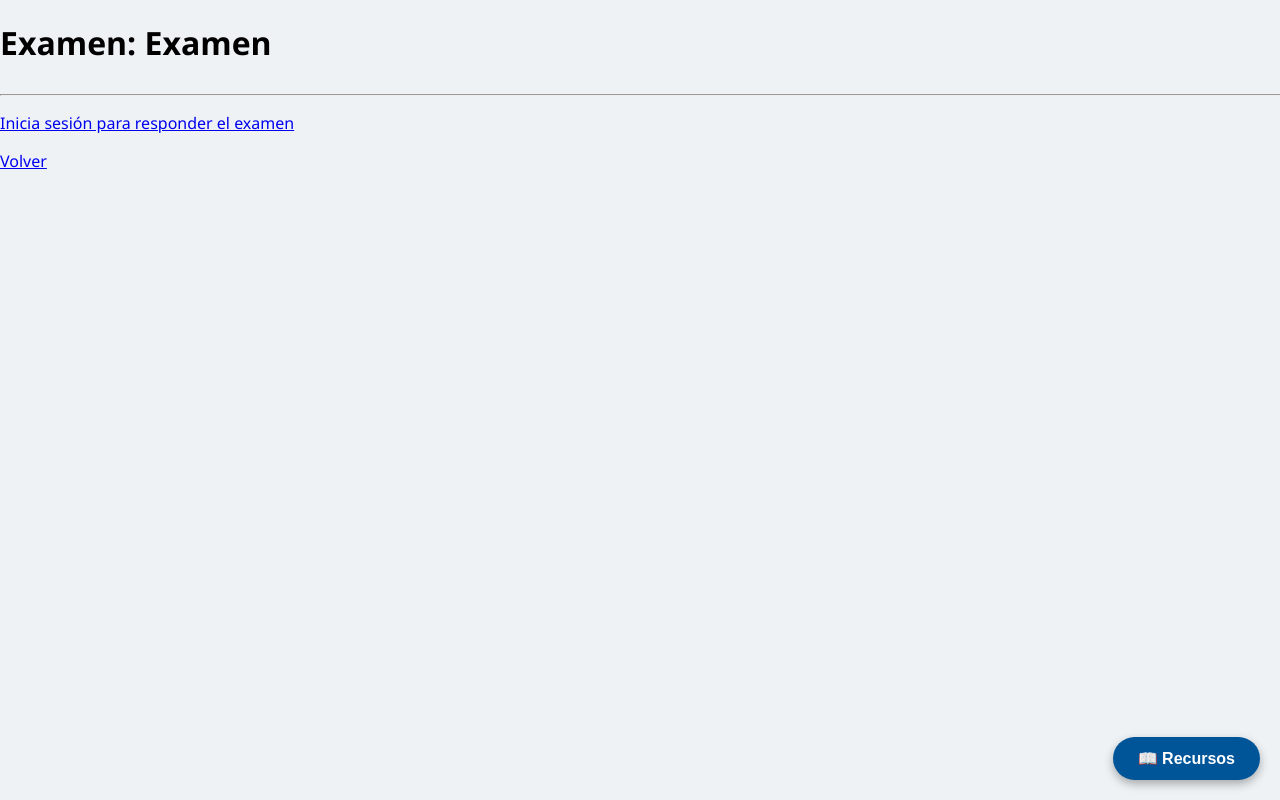
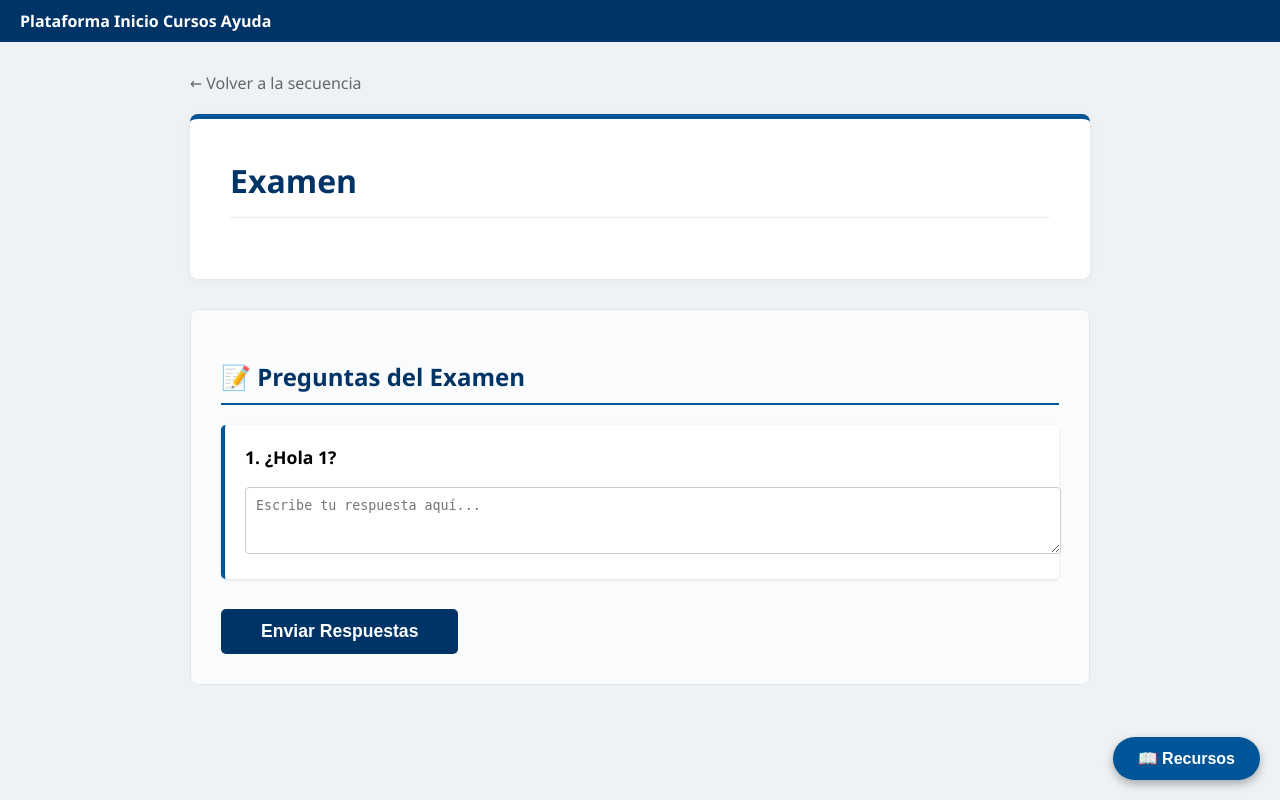
Before and after one commit to Jupazumur/Proyecto_IngSoft2_2025-2, a Django app: page /examen/53/ in a window 1280 px wide. Run offline with Django 5.2, Linux system fonts and the light colour scheme; data comes from the database, SQL or seed files in the repository; both versions use the stored data as it was after the commit; some libraries are stand-ins or nearby versions.

Commit message:
Foros, examenes y cuestionarios solucionado

```diff
--- a/contenido/static/contenido/css/estilos.css
+++ b/contenido/static/contenido/css/estilos.css
@@ -599,3 +599,65 @@ hr {
     border: 1px solid #dee2e6;
     border-radius: 4px;
 }
+
+/* =========================================
+   ESTILOS EXCLUSIVOS PARA DETALLES (Foro, Examen, Cuestionario)
+   ========================================= */
+
+/* 1. Contenedor Principal Centrado */
+.detalle-contenedor {
+    max-width: 900px;       /* Ancho máximo ideal para lectura */
+    margin: 30px auto;      /* Centrado en la pantalla */
+    padding: 0 20px;
+}
+
+/* 2. Tarjeta Superior (Donde va el Título, Foto y Descripción) */
+.detalle-tarjeta-superior {
+    background-color: white;
+    padding: 40px;
+    border-radius: 8px;     /* Bordes redondeados */
+    box-shadow: 0 2px 10px rgba(0,0,0,0.05); /* Sombra suave */
+    border-top: 5px solid #005599; /* Detalle azul arriba */
+    margin-bottom: 30px;    /* Separación con la parte de abajo */
+}
+
+.detalle-titulo {
+    color: #003366;
+    margin-top: 0;
+    padding-bottom: 15px;
+    border-bottom: 1px solid #eee;
+    font-size: 2rem;
+}
+
+/* 3. Sección Inferior (Comentarios o Preguntas) */
+.detalle-seccion-inferior {
+    background-color: #f9fbfd; /* Fondo ligeramente diferente */
+    padding: 30px;
+    border-radius: 8px;
+    border: 1px solid #e1e8ed;
+}
+
+.detalle-subtitulo {
+    color: #003366;
+    font-size: 1.5rem;
+    margin-bottom: 20px;
+    display: flex;
+    align-items: center;
+    gap: 10px;
+    font-weight: bold;
+    border-bottom: 2px solid #005599;
+    padding-bottom: 10px;
+    display: block; /* Asegura que ocupe toda la linea */
+    width: 100%;
+    clear: both;
+}
+
+/* Botón de volver mejorado */
+.btn-volver-detalle {
+    display: inline-block;
+    margin-bottom: 20px;
+    color: #666;
+    text-decoration: none;
+    font-weight: 500;
+}
+.btn-volver-detalle:hover { color: #003366; text-decoration: underline; }
--- a/contenido/templates/contenido/examen_detalle.html
+++ b/contenido/templates/contenido/examen_detalle.html
@@ -1,105 +1,87 @@
+{% load static %}
 <!DOCTYPE html>
 <html lang="es">
 <head>
-    <meta charset="UTF-8">
-    {% load static %}
+    <meta charset="utf-8">
+    <title>{{ examen.titulo }}</title>
     <link rel="stylesheet" href="{% static 'contenido/css/estilos.css' %}">
-    <title>Examen: {{ examen.titulo }}</title>
 </head>
 <body>
 
+    <header>
+        <div class="navbar">
+            <strong>Plataforma</strong>
+            <a href="{% url 'teaching_sequence' %}">Inicio</a>
+            <a href="#">Cursos</a>
+            <a href="#">Ayuda</a>
+        </div>
+        <div style="float: right;">
+            {% if user.is_authenticated %}
+                {{ user.username }} |
+                <form action="{% url 'logout' %}" method="post" style="display:inline;">{% csrf_token %}<button style="background:none;border:none;color:white;cursor:pointer;">Salir</button></form>
+            {% endif %}
+        </div>
+    </header>
 
-<h1>Examen: {{ examen.titulo }}</h1>
+    <div class="detalle-contenedor">
+        <a href="{% url 'teaching_sequence' %}" class="btn-volver-detalle">← Volver a la secuencia</a>
 
-{% if examen.descripcion %}
-<div>
+        <div class="detalle-tarjeta-superior">
+            <h1 class="detalle-titulo">{{ examen.titulo }}</h1>
+            <div class="descripcion">
                 {{ examen.descripcion|safe }}
             </div>
+             {% if user.is_staff %}
+                <div style="margin-top: 15px;">
+                     <a href="{% url 'editar_examen_desc' componente_id=examen.componente.id %}" style="color: #005599; font-weight: bold;">✏️ Editar instrucciones</a>
+                </div>
             {% endif %}
+        </div>
 
-<hr>
+        <div class="detalle-seccion-inferior">
+            <h2 class="detalle-subtitulo">📝 Preguntas del Examen</h2>
 
-{% if mensaje %}
-    <p style="color: green;">{{ mensaje }}</p>
-{% endif %}
-
-{% if preguntas %}
-    {% if user.is_authenticated %}
-        {% if puede_acceder %}
             <form method="post">
                 {% csrf_token %}
+
                 {% for pregunta in preguntas %}
-                    <div style="margin-bottom: 20px;">
-                        <strong>{{ forloop.counter }}. {{ pregunta.texto }}</strong><br>
-                        {% if pregunta.tipo == 'abierta' %}
-                            <textarea name="pregunta_{{ pregunta.id }}" rows="2" style="width:100%;"></textarea>
-                        {% elif pregunta.tipo == 'opcion_multiple' %}
+                    <div style="background: white; padding: 20px; border-radius: 5px; margin-bottom: 20px; border-left: 4px solid #005599; box-shadow: 0 1px 3px rgba(0,0,0,0.1);">
+                        <p style="font-weight: bold; font-size: 1.1rem; margin-top: 0;">{{ forloop.counter }}. {{ pregunta.texto }}</p>
+
+                        {% if pregunta.tipo == 'opcion_multiple' %}
+                            <div style="margin-left: 15px;">
                                 {% for opcion in pregunta.opciones.all %}
-                                <label>
-                                    <input type="radio" name="pregunta_{{ pregunta.id }}" value="{{ opcion.id }}"> {{ opcion.texto }}
-                                </label><br>
+                                    <div style="margin-bottom: 8px;">
+                                        <label style="cursor: pointer;">
+                                            <input type="radio" name="pregunta_{{ pregunta.id }}" value="{{ opcion.id }}" required>
+                                            {{ opcion.texto }}
+                                        </label>
+                                    </div>
                                 {% endfor %}
+                            </div>
+                        {% else %}
+                            <textarea name="pregunta_{{ pregunta.id }}" rows="3" class="form-control" style="width: 100%; border: 1px solid #ccc; padding: 10px; border-radius: 4px;" placeholder="Escribe tu respuesta aquí..." required></textarea>
                         {% endif %}
                     </div>
                 {% endfor %}
-                <button type="submit">Enviar respuestas</button>
+
+                <button type="submit" class="btn-login" style="width: auto; padding: 12px 40px; margin-top: 10px;">Enviar Respuestas</button>
             </form>
-        {% else %}
-            <div style="background-color: #ffe6e6; border: 2px solid #ff0000; padding: 15px; border-radius: 5px; margin: 20px 0;">
-                <h3 style="color: #cc0000; margin-top: 0;">Acceso restringido</h3>
-                <p style="color: #cc0000; margin-bottom: 0;">Has agotado el número máximo de intentos permitidos para este examen. No puedes realizar más intentos.</p>
         </div>
-            <p style="color: #666;">Si necesitas más intentos, contacta con el administrador del curso.</p>
-        {% endif %}
-    {% else %}
-        <p><a href="{% url 'login' %}?next={{ request.path }}">Inicia sesión para responder el examen</a></p>
-    {% endif %}
-{% else %}
-    <p>No hay preguntas en este examen.</p>
-{% endif %}
-<a href="{% url 'teaching_sequence' %}">Volver</a>
+    </div>
 
     {% if glosario_global or user.is_staff %}
-    <button class="btn-conceptos-global" onclick="toggleGlosario()">
-        📖 Recursos
-    </button>
-
+        <button class="btn-conceptos-global" onclick="toggleGlosario()">📖 Recursos</button>
         <div id="caja-glosario" class="caja-conceptos-global">
              <div style="display: flex; justify-content: space-between; align-items: center; border-bottom: 2px solid #005599; padding-bottom: 10px; margin-bottom: 10px;">
-            <h3 style="margin: 0; color: #005599; font-size: 1.2rem;">
-                {{ glosario_global.titulo|default:"Recursos del Curso" }}
-            </h3>
+                <h3 style="margin: 0; color: #005599; font-size: 1.2rem;">{{ glosario_global.titulo|default:"Recursos" }}</h3>
                 <span onclick="toggleGlosario()" style="cursor: pointer; font-size: 1.5rem; color: #999;">&times;</span>
             </div>
-
-        <div style="font-size: 0.95rem; line-height: 1.5;">
-            {% if glosario_global %}
-                {{ glosario_global.contenido|safe }}
-            {% else %}
-                <p><em>No hay contenido definido aún.</em></p>
+            <div>{{ glosario_global.contenido|safe }}</div>
+            {% if user.is_staff %}<div style="text-align: right; margin-top:10px;"><a href="{% url 'editar_glosario_global' %}" style="background:#ff9800;color:white;padding:5px;text-decoration:none;border-radius:3px;font-size:0.8rem;">Editar</a></div>{% endif %}
+        </div>
+        <script>function toggleGlosario(){var c=document.getElementById('caja-glosario');c.style.display=(c.style.display==='none'||c.style.display==='')?'block':'none';}</script>
     {% endif %}
-        </div>
-
-        {% if user.is_staff %}
-            <div style="margin-top: 15px; text-align: right;">
-                <a href="{% url 'editar_glosario_global' %}" style="background-color: #ff9800; color: white; padding: 5px 10px; text-decoration: none; border-radius: 4px; font-size: 0.8rem;">
-                    ✏️ Editar Contenido
-                </a>
-            </div>
-        {% endif %}
-    </div>
-{% endif %}
-
-<script>
-    function toggleGlosario() {
-        var caja = document.getElementById('caja-glosario');
-        if (caja.style.display === "none" || caja.style.display === "") {
-            caja.style.display = "block";
-        } else {
-            caja.style.display = "none";
-        }
-    }
-</script>
 
 </body>
 </html>
--- a/contenido/views.py
+++ b/contenido/views.py
@@ -1,7 +1,43 @@
 from django.shortcuts import render, get_object_or_404, redirect
+from django.contrib.auth.forms import UserCreationForm
+from django.contrib.auth import login
+from django.contrib.auth.decorators import login_required
+from django.forms import inlineformset_factory, modelform_factory
+
 from .models import Actividad, Foro, Comentario, Componente, Examen, Cuestionario, BloqueApoyo, GlosarioGlobal
-from formulario.models import Formulario
+from formulario.models import Formulario, Pregunta, Respuesta, Opcion
+from intento.models import Intento
 from .forms import ActividadForm, ComponenteForm, ForoForm, ExamenDescForm, CuestionarioDescForm, BloqueApoyoForm
+
+def editar_formulario(request, formulario_id):
+    formulario = get_object_or_404(Formulario, id=formulario_id)
+    FormularioForm = modelform_factory(Formulario, fields=('nombre', 'descripcion'))
+
+    PreguntaFormSet = inlineformset_factory(
+        Formulario,
+        Pregunta,
+        fields=('texto', 'tipo'),
+        extra=0,
+        can_delete=True,
+        prefix='preguntas'
+    )
+
+    if request.method == 'POST':
+        form = FormularioForm(request.POST, instance=formulario)
+        formset = PreguntaFormSet(request.POST, instance=formulario, prefix='preguntas')
+
+        if form.is_valid() and formset.is_valid():
+            form.save()
+            formset.save()
+            return redirect('teaching_sequence')
+    else:
+        form = FormularioForm(instance=formulario)
+        formset = PreguntaFormSet(instance=formulario, prefix='preguntas')
+
+    return render(request, 'formulario/formulario_form.html', {
+        'form': form,
+        'preguntas_formset': formset,
+    })
 
 def examen_detalle(request, componente_id):
     componente = get_object_or_404(Componente, id=componente_id, tipo="examen")
@@ -17,10 +53,6 @@ def examen_detalle(request, componente_id):
         elif not puede_acceder:
             mensaje = f"Has agotado el número máximo de intentos ({examen.max_intentos}) para este examen."
         else:
-            from formulario.models import Respuesta, Opcion
-            from intento.models import Intento
-
-            # Crear un Intento para agrupar todas las respuestas
             intento = Intento.objects.create(
                 usuario=request.user,
                 componente=componente
@@ -46,7 +78,6 @@ def examen_detalle(request, componente_id):
                             usuario=request.user.username,
                             intento=intento
                         )
-            # Redirigir a la página de resultados del intento
             return redirect('intento_resultado', intento_id=intento.id)
 
     return render(request, "contenido/examen_detalle.html", {
@@ -72,10 +103,6 @@ def cuestionario_detalle(request, componente_id):
         elif not puede_acceder:
             mensaje = f"Has agotado el número máximo de intentos ({cuestionario.max_intentos}) para este cuestionario."
         else:
-            from formulario.models import Respuesta, Opcion
-            from intento.models import Intento
-
-            # Crear un Intento para agrupar todas las respuestas
             intento = Intento.objects.create(
                 usuario=request.user,
                 componente=componente
@@ -101,7 +128,6 @@ def cuestionario_detalle(request, componente_id):
                             usuario=request.user.username,
                             intento=intento
                         )
-            # Redirigir a la página de resultados del intento
             return redirect('intento_resultado', intento_id=intento.id)
 
     return render(request, "contenido/cuestionario_detalle.html", {
@@ -112,14 +138,10 @@ def cuestionario_detalle(request, componente_id):
         "mensaje": mensaje,
         "puede_acceder": puede_acceder,
     })
-from django.contrib.auth.forms import UserCreationForm
-from django.contrib.auth import login
-from django.contrib.auth.decorators import login_required
 
 def teaching_sequence(request):
     actividades = Actividad.objects.prefetch_related("componentes").all()
     return render(request, "contenido/secuencia.html", {"activities": actividades})
-
 
 def crear_actividad(request):
     if request.method == 'POST':
@@ -131,19 +153,16 @@ def crear_actividad(request):
         form = ActividadForm()
     return render(request, 'contenido/actividad_form.html', {'form': form})
 
-
 def agregar_componente(request, actividad_id):
     actividad = get_object_or_404(Actividad, id=actividad_id)
     if request.method == 'POST':
         form = ComponenteForm(request.POST)
-        # Excluir el campo formulario al crear
         form.fields.pop('formulario', None)
         if form.is_valid():
             comp = form.save(commit=False)
             comp.actividad = actividad
             comp.save()
 
-            # Actualizar max_intentos si es examen o cuestionario
             max_intentos = request.POST.get('max_intentos')
             if max_intentos and comp.tipo in ["examen", "cuestionario"]:
                 try:
@@ -155,15 +174,13 @@ def agregar_componente(request, actividad_id):
                         comp.cuestionario.max_intentos = max_intentos_value
                         comp.cuestionario.save(update_fields=['max_intentos'])
                 except ValueError:
-                    pass  # Si no es un número válido, ignorar
+                    pass
 
             return redirect('teaching_sequence')
     else:
         form = ComponenteForm()
-        # Excluir el campo formulario al crear
         form.fields.pop('formulario', None)
     return render(request, 'contenido/componente_form.html', {'form': form, 'actividad': actividad})
-
 
 def editar_actividad(request, actividad_id):
     actividad = get_object_or_404(Actividad, id=actividad_id)
@@ -176,12 +193,10 @@ def editar_actividad(request, actividad_id):
         form = ActividadForm(instance=actividad)
     return render(request, 'contenido/actividad_form.html', {'form': form, 'actividad': actividad})
 
-
 def editar_componente(request, componente_id):
     componente = get_object_or_404(Componente, id=componente_id)
     actividad = componente.actividad
 
-    # Obtener el examen o cuestionario relacionado si existe
     examen = None
     cuestionario = None
     if componente.tipo == "examen" and hasattr(componente, 'examen'):
@@ -190,18 +205,13 @@ def editar_componente(request, componente_id):
         cuestionario = componente.cuestionario
 
     if request.method == 'POST':
-        # Excluir el campo tipo del POST para que no se pueda modificar
         post_data = request.POST.copy()
         form = ComponenteForm(post_data, instance=componente)
-        # Excluir el campo tipo del formulario
         form.fields.pop('tipo', None)
-        # Excluir el campo formulario (no se puede cambiar desde aquí, solo editar si existe)
         form.fields.pop('formulario', None)
         if form.is_valid():
             form.save()
-            # titulo se sincroniza automaticamente mediante el signal post_save en models.py
 
-            # Actualizar max_intentos si es examen o cuestionario
             if componente.tipo == "examen" and examen:
                 max_intentos = request.POST.get('max_intentos')
                 if max_intentos:
@@ -209,7 +219,7 @@ def editar_componente(request, componente_id):
                         examen.max_intentos = int(max_intentos)
                         examen.save(update_fields=['max_intentos'])
                     except ValueError:
-                        pass  # Si no es un número válido, ignorar
+                        pass
             elif componente.tipo == "cuestionario" and cuestionario:
                 max_intentos = request.POST.get('max_intentos')
                 if max_intentos:
@@ -217,14 +227,12 @@ def editar_componente(request, componente_id):
                         cuestionario.max_intentos = int(max_intentos)
                         cuestionario.save(update_fields=['max_intentos'])
                     except ValueError:
-                        pass  # Si no es un número válido, ignorar
+                        pass
 
             return redirect('teaching_sequence')
     else:
         form = ComponenteForm(instance=componente)
-        # Excluir el campo tipo del formulario al editar
         form.fields.pop('tipo', None)
-        # Excluir el campo formulario (no se puede cambiar desde aquí, solo editar si existe)
         form.fields.pop('formulario', None)
     return render(request, 'contenido/componente_form.html', {
         'form': form,
@@ -239,7 +247,7 @@ def register(request):
         form = UserCreationForm(request.POST)
         if form.is_valid():
             user = form.save()
-            login(request, user)  # iniciar sesión automáticamente
+            login(request, user)
             return redirect('teaching_sequence')
     else:
         form = UserCreationForm()
@@ -265,7 +273,6 @@ def foro_detalle(request, foro_id):
         "foro": foro,
         "comentarios": comentarios
     })
-
 
 def editar_foro(request, foro_id):
     foro = get_object_or_404(Foro, id=foro_id)
@@ -295,7 +302,6 @@ def editar_examen_desc(request, componente_id):
         "examen": examen,
     })
 
-
 def editar_cuestionario_desc(request, componente_id):
     componente = get_object_or_404(Componente, id=componente_id, tipo="cuestionario")
     cuestionario = get_object_or_404(Cuestionario, componente=componente)
@@ -313,14 +319,12 @@ def editar_cuestionario_desc(request, componente_id):
         "cuestionario": cuestionario,
     })
 
-
 def eliminar_componente(request, componente_id):
     componente = get_object_or_404(Componente, id=componente_id)
     if request.method == 'POST':
         componente.delete()
         return redirect('teaching_sequence')
     return render(request, 'contenido/eliminar_componente_confirmar.html', {'componente': componente})
-
 
 def eliminar_actividad(request, actividad_id):
     actividad = get_object_or_404(Actividad, id=actividad_id)
@@ -332,7 +336,6 @@ def eliminar_actividad(request, actividad_id):
 def editar_glosario_global(request):
     glosario = GlosarioGlobal.objects.last()
 
-    # Si no existe, lo crea al vuelo
     if not glosario:
         glosario = GlosarioGlobal.objects.create(titulo="Recursos del Curso", contenido="")
 
@@ -349,45 +352,27 @@ def editar_glosario_global(request):
 
     return render(request, 'contenido/bloque_form.html', {'form': form})
 
+def puede_acceder_componente(request, componente):
+    if not request.user.is_authenticated:
+        return True
 
-def puede_acceder_componente(request, componente):
-    """
-    Verifica si el usuario puede acceder a un componente (examen/cuestionario).
-    Retorna True si puede acceder, False si ha agotado los intentos.
-    """
-    if not request.user.is_authenticated:
-        return True  # Si no está autenticado, puede ver pero no responder
-
-    from intento.models import Intento
-
-    # Contar intentos del usuario para este componente
     intentos_usuario = Intento.objects.filter(
         usuario=request.user,
         componente=componente
     ).count()
 
-    # Obtener max_intentos según el tipo de componente
     if componente.tipo == "examen" and hasattr(componente, 'examen'):
         max_intentos = componente.examen.max_intentos
     elif componente.tipo == "cuestionario" and hasattr(componente, 'cuestionario'):
         max_intentos = componente.cuestionario.max_intentos
     else:
-        return True  # Si no tiene max_intentos definido, permitir acceso
+        return True
 
     return intentos_usuario < max_intentos
 
-
 def intento_resultado(request, intento_id):
-    """
-    Muestra los resultados de un intento de examen o cuestionario,
-    incluyendo las respuestas del usuario y si son correctas o incorrectas.
-    """
-    from intento.models import Intento
-    from formulario.models import Respuesta
-
     intento = get_object_or_404(Intento, id=intento_id)
 
-    # Verificar que el usuario tenga permiso para ver este intento
     if request.user != intento.usuario and not request.user.is_staff:
         from django.http import Http404
         raise Http404("No tienes permiso para ver este intento.")
@@ -396,10 +381,8 @@ def intento_resultado(request, intento_id):
     formulario = componente.formulario
     preguntas = formulario.preguntas.prefetch_related('opciones').all() if formulario else []
 
-    # Obtener todas las respuestas de este intento
     respuestas_intento = {resp.pregunta.id: resp for resp in intento.respuestas.select_related('pregunta', 'opcion').all()}
 
-    # Preparar los datos para el template
     resultados = []
     total_preguntas = len(preguntas)
     preguntas_correctas = 0
@@ -417,7 +400,6 @@ def intento_resultado(request, intento_id):
         }
 
         if pregunta.tipo == 'opcion_multiple':
-            # Para preguntas de opción múltiple, determinar si la respuesta es correcta
             if respuesta_usuario and respuesta_usuario.opcion:
                 resultado_pregunta['es_correcta'] = respuesta_usuario.opcion.correcta
                 if resultado_pregunta['es_correcta']:
@@ -425,22 +407,18 @@ def intento_resultado(request, intento_id):
                 else:
                     preguntas_incorrectas += 1
 
-                # Obtener la opción correcta para mostrarla
                 opcion_correcta = pregunta.opciones.filter(correcta=True).first()
                 resultado_pregunta['opcion_correcta'] = opcion_correcta
             else:
                 preguntas_incorrectas += 1
-                # Si no respondió, mostrar cuál era la respuesta correcta
                 opcion_correcta = pregunta.opciones.filter(correcta=True).first()
                 resultado_pregunta['opcion_correcta'] = opcion_correcta
         else:
-            # Para preguntas abiertas, no se puede determinar automáticamente
             preguntas_abiertas += 1
             resultado_pregunta['es_correcta'] = None
 
         resultados.append(resultado_pregunta)
 
-    # Determinar si es examen o cuestionario
     examen = None
     cuestionario = None
     tipo_componente = None
@@ -455,7 +433,6 @@ def intento_resultado(request, intento_id):
         tipo_componente = "cuestionario"
         titulo_componente = cuestionario.titulo
 
-    # Calcular porcentaje de aciertos (solo para preguntas de opción múltiple)
     preguntas_opcion_multiple = total_preguntas - preguntas_abiertas
     porcentaje_aciertos = None
     if preguntas_opcion_multiple > 0:
```
Also changed, not shown: contenido/templates/contenido/cuestionario_detalle.html (+55 -71 lines), contenido/templates/contenido/foro_detalle.html (+74 -57 lines), db.sqlite3. Lines whose indentation alone changed are shown as unchanged.
